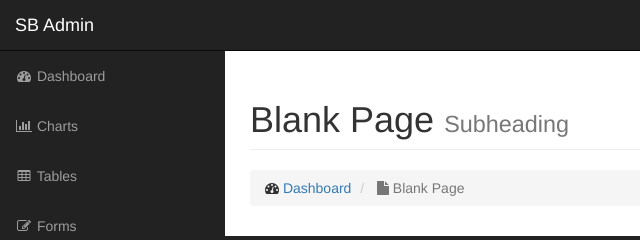
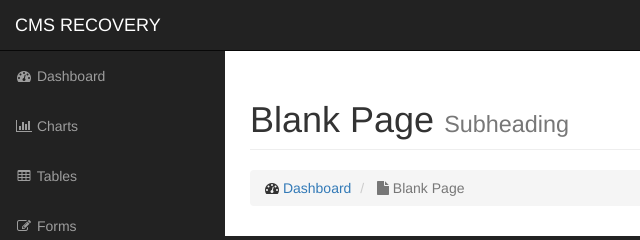
Before and after one commit to Jishnuvs/bootstrap, a plain HTML site: page startbootstrap/blank-page.html in a window 1280 px wide. Shown: the top 240 px of the page, 0-640 px from the left. Drawn offline with Linux system fonts and the light colour scheme.

Commit message:
Name changed

```diff
--- a/startbootstrap/blank-page.html
+++ b/startbootstrap/blank-page.html
@@ -43,7 +43,7 @@
                     <span class="icon-bar"></span>
                     <span class="icon-bar"></span>
                 </button>
-                <a class="navbar-brand" href="index.html">SB Admin</a>
+                <a class="navbar-brand" href="index.html">CMS RECOVERY</a>
             </div>
             <!-- Top Menu Items -->
             <ul class="nav navbar-right top-nav">
```
